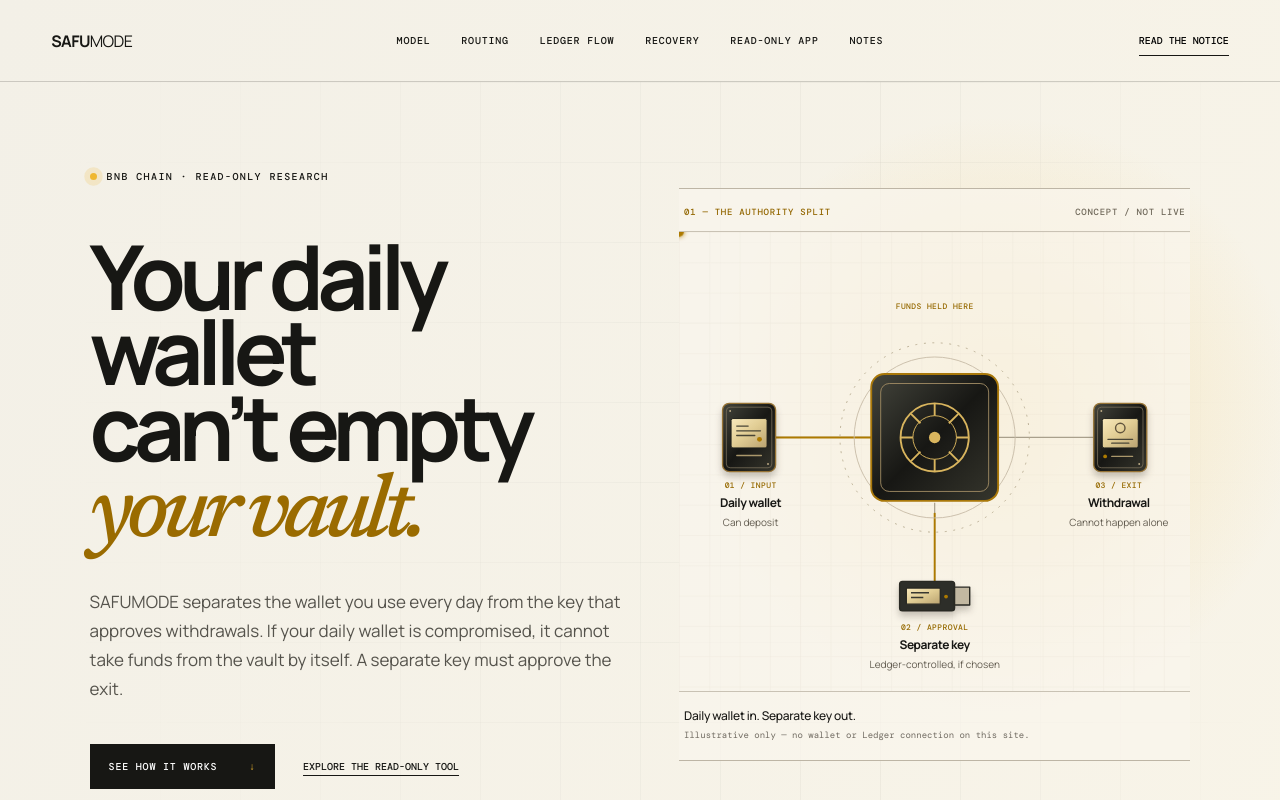
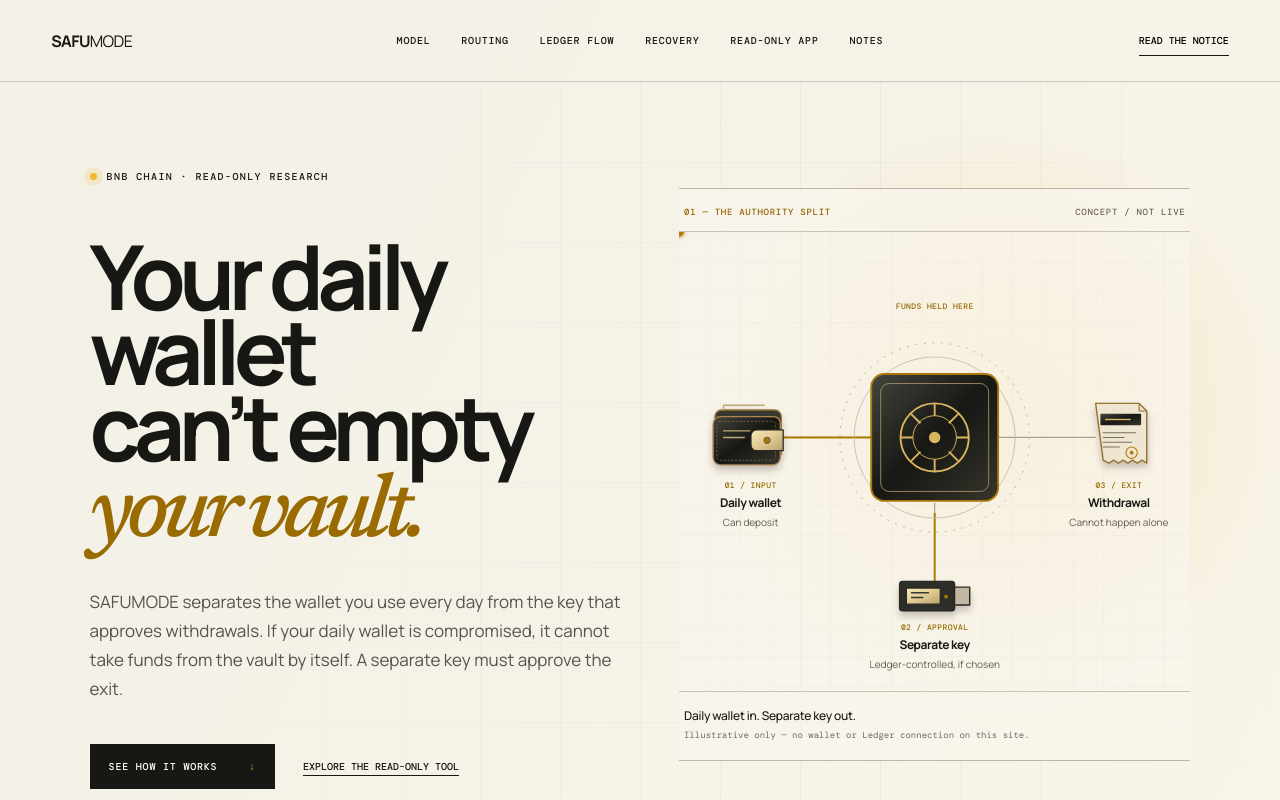
Before and after one commit to safumode/safumode, a website: page web/index.html in a window 1280 px wide. Shown: the top 800 px of the page. Drawn offline with nearby package versions, Linux system fonts and the light colour scheme.

Commit message:
Differentiate daily wallet from withdrawal artwork

```diff
--- a/web/index.html
+++ b/web/index.html
@@ -43,8 +43,8 @@
           <circle class="flow-particle flow-particle-in" r="5" fill="#ad7a00"><animateMotion dur="9s" repeatCount="indefinite" keyTimes="0;.07;.26;1" keyPoints="0;0;1;1" calcMode="linear" path="M100 217H203"/></circle>
           <circle class="flow-particle flow-particle-key" r="5" fill="#ad7a00"><animateMotion dur="9s" repeatCount="indefinite" keyTimes="0;.48;.61;1" keyPoints="0;0;1;1" calcMode="linear" path="M270 369v-83"/></circle>
           <circle class="flow-particle flow-particle-out" r="5" fill="#ad7a00"><animateMotion dur="9s" repeatCount="indefinite" keyTimes="0;.73;.91;1" keyPoints="0;0;1;1" calcMode="linear" path="M337 217h103"/></circle>
-          <g class="draw-wallet" stroke-linejoin="round"><rect x="46" y="181" width="56" height="72" rx="7" fill="url(#vault-metal)" stroke="#967335" stroke-width="1.4"/><rect x="50" y="185" width="48" height="64" rx="4" fill="none" stroke="#7d735d" stroke-width=".8"/><rect x="55" y="197" width="38" height="31" rx="2" fill="url(#display-glass)" stroke="#1d1e1a"/><path d="M61 205h12m-12 5h25m-25 5h19" stroke="#484536" stroke-width="1.5" stroke-linecap="round"/><circle cx="85" cy="219" r="2.6" fill="#ad7a00"/><path d="M61 236h26" stroke="#aa976b" stroke-width="1.4" stroke-linecap="round"/><circle cx="54" cy="189" r="1" fill="#beac87"/><circle cx="94" cy="245" r="1" fill="#beac87"/></g>
-          <g class="draw-recipient" stroke-linejoin="round"><rect x="438" y="181" width="56" height="72" rx="7" fill="url(#vault-metal)" stroke="#967335" stroke-width="1.4"/><rect x="442" y="185" width="48" height="64" rx="4" fill="none" stroke="#7d735d" stroke-width=".8"/><rect x="447" y="197" width="38" height="31" rx="2" fill="url(#display-glass)" stroke="#1d1e1a"/><circle cx="466" cy="207" r="5" fill="none" stroke="#61543d" stroke-width="1.5"/><path d="M453 219h26m-22 4h18" stroke="#484536" stroke-width="1.5" stroke-linecap="round"/><circle cx="450" cy="237" r="2" fill="#ad7a00"/><path d="M457 237h22" stroke="#aa976b" stroke-width="1.4" stroke-linecap="round"/><circle cx="446" cy="189" r="1" fill="#beac87"/><circle cx="486" cy="245" r="1" fill="#beac87"/></g>
+          <g class="draw-wallet" stroke-linejoin="round"><path d="M45 188h56a7 7 0 0 1 7 7v40H45a7 7 0 0 1-7-7v-33a7 7 0 0 1 7-7z" fill="#37382f" stroke="#967335" stroke-width="1.4"/><path d="M44 195h56a7 7 0 0 1 7 7v36a8 8 0 0 1-8 8H44a8 8 0 0 1-8-8v-35a8 8 0 0 1 8-8z" fill="url(#vault-metal)" stroke="#aa8750" stroke-width="1.4"/><path d="M44 200h54a4 4 0 0 1 4 4v33a4 4 0 0 1-4 4H44a4 4 0 0 1-4-4v-33a4 4 0 0 1 4-4z" fill="none" stroke="#7d735d" stroke-width=".8" stroke-dasharray="2 2"/><path d="M47 188v-5h43M47 210h28m-28 7h22" fill="none" stroke="#bca873" stroke-width="1.4" stroke-linecap="round"/><path d="M82 209h28v22H82a6 6 0 0 1-6-6v-10a6 6 0 0 1 6-6z" fill="url(#display-glass)" stroke="#282820" stroke-width="1.3"/><circle cx="93" cy="220" r="3.3" fill="#ad7a00" stroke="#62533a" stroke-width="1"/></g>
+          <g class="draw-recipient" stroke-linejoin="round"><path d="M440 181h46l8 8v55l-5-3-5 3-5-3-5 3-5-3-5 3-5-3-5 3-6-3z" fill="#efe6d2" stroke="#967335" stroke-width="1.5"/><path d="M486 181v8h8" fill="none" stroke="#967335" stroke-width="1.2"/><rect x="445" y="192" width="43" height="12" rx="1" fill="url(#vault-metal)"/><path d="M450 198h27" stroke="#d9b55e" stroke-width="1.5"/><path d="M448 212h34m-34 5h22m-22 5h30m-30 5h17" stroke="#79715f" stroke-width="1.2" stroke-linecap="round"/><circle cx="478" cy="233" r="6" fill="none" stroke="#ad7a00" stroke-width="1.2"/><circle cx="478" cy="233" r="2" fill="#ad7a00"/></g>
           <circle cx="270" cy="217" r="100" fill="none" stroke="#b8ac91" stroke-dasharray="2 7"/><circle cx="270" cy="217" r="85" fill="none" stroke="#c9beaa"/>
           <rect x="203" y="150" width="134" height="134" rx="14" fill="url(#vault-metal)" stroke="#a9780a" stroke-width="2"/><rect x="213" y="160" width="114" height="114" rx="9" fill="none" stroke="#9b8761"/>
           <circle cx="270" cy="217" r="36" fill="none" stroke="#d9b55e" stroke-width="2"/><circle cx="270" cy="217" r="23" fill="none" stroke="#d9b55e"/><path d="M270 181v13m0 46v13m-36-36h13m46 0h13m-61-25 10 10m30 30 10 10m0-50-10 10m-30 30-10 10" stroke="#d9b55e" stroke-width="2"/><circle cx="270" cy="217" r="6" fill="#d9b55e"/>
```
